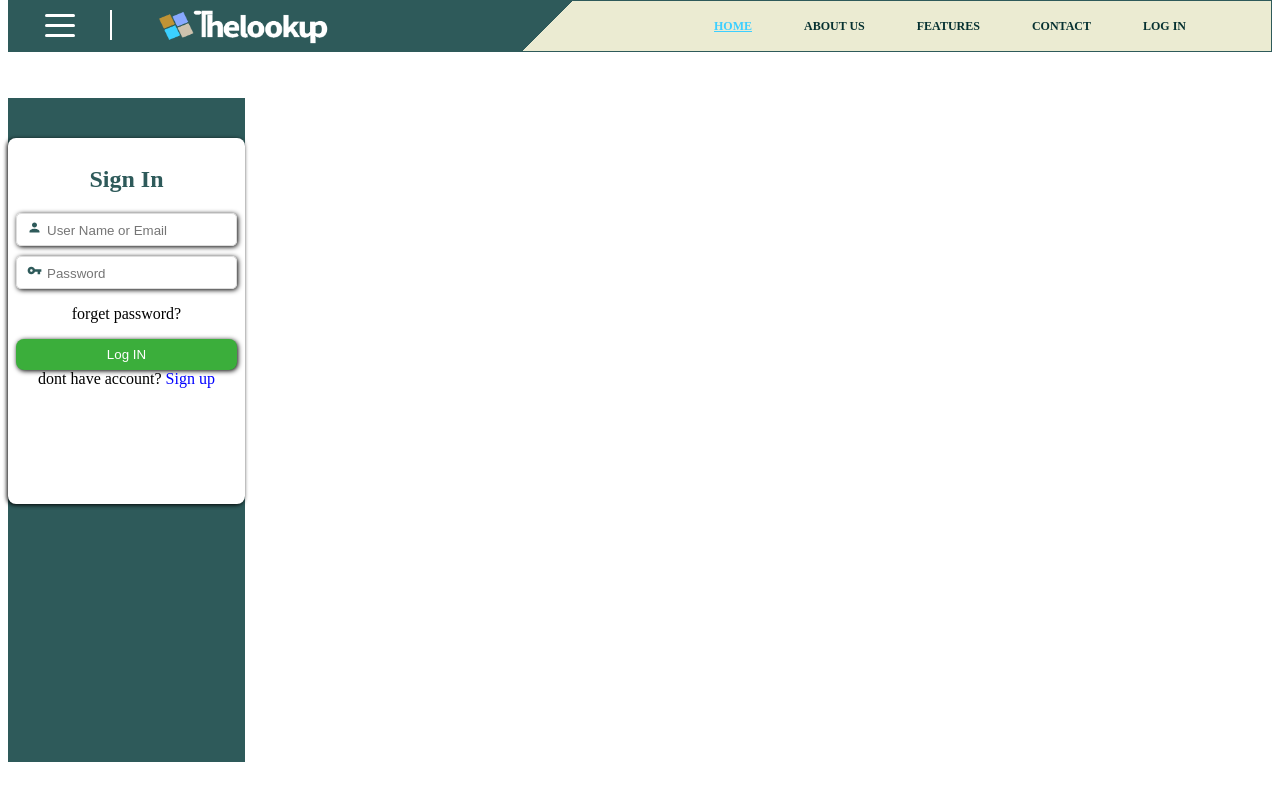
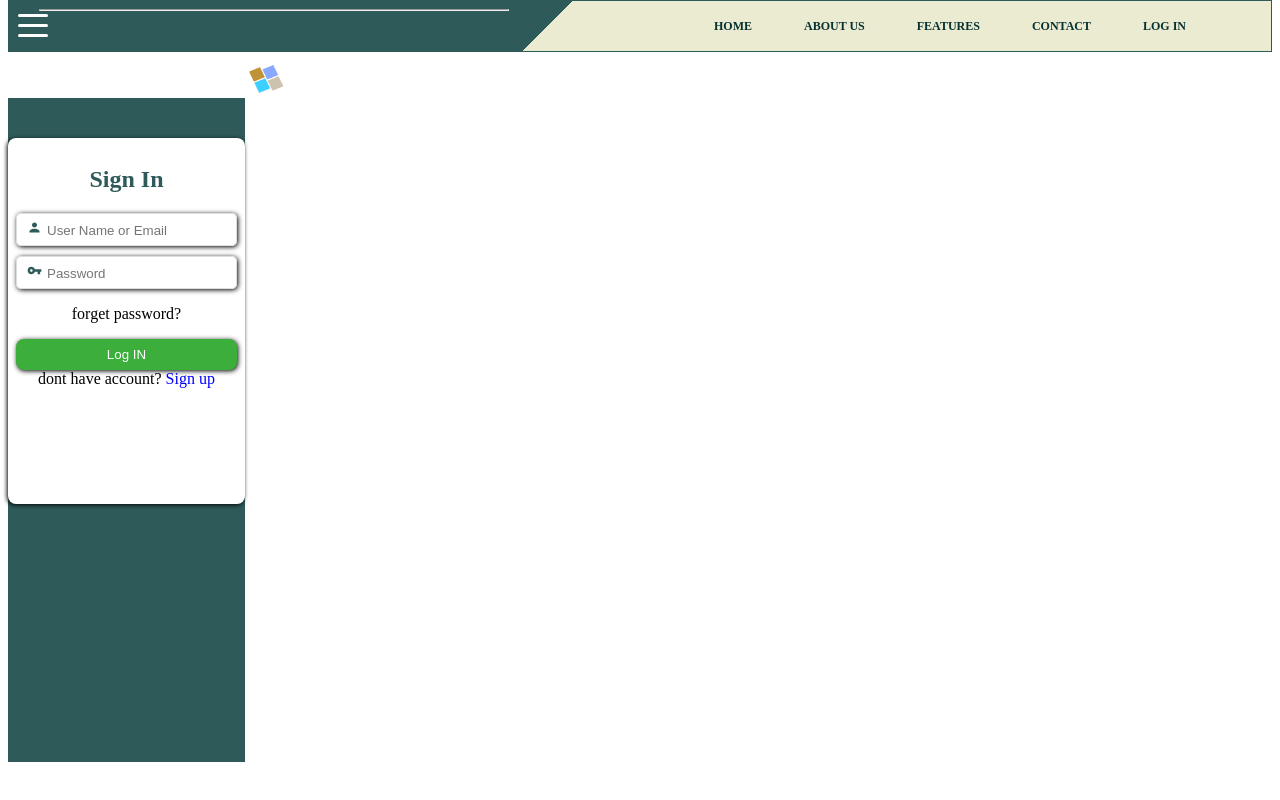
Before and after one commit to KhatimaSadat/NewLookUp, a React (Create React App) app in the folder project/: page / in a window 1280 px wide. Built offline with nearby package versions, Linux system fonts and the light colour scheme.

Commit message:
Update NavBar.js

```diff
--- a/project/src/Layout/NavBar/NavBar.js
+++ b/project/src/Layout/NavBar/NavBar.js
@@ -5,20 +5,21 @@ import './NavBar.css';
 import { Link } from "react-router-dom/cjs/react-router-dom.min";
 const NavBar = () => {
   return (
-         <nav className='navbar'>
+          <nav className='navbar'>
           <nav className="left-side">
-            <div className="humburgerIcon"> <Humburger  rounded color='white' size={30} /></div>
-            <img src={logo} className="logo" alt=" " />
-           </nav>
+          <div className='Humburger'> <Humburger rounded color='white' size={30} /> </div>
+          <div  > <hr  className="vertical"/></div>
+           <div className='logo'>  <img src={logo} className="logo" alt=" " /> </div>
+
+          </nav>
           <nav className='right-side'>
-             <Link to="/home" ><span className="span-home-nav" > HOME</span> </Link>
+             <Link to="/"> HOME </Link>
              <Link to="/AboutUs">ABOUT US</Link>
              <Link to="/featurs">FEATURES</Link>
              <Link to="/contact">CONTACT</Link>
-             <Link to="/">LOG IN</Link>
+             <Link to="/login">LOG IN</Link>
           </nav>
-          <div className="sidebare"></div>
-        </nav>
+          </nav>
     );
 }
 export default NavBar;
```
